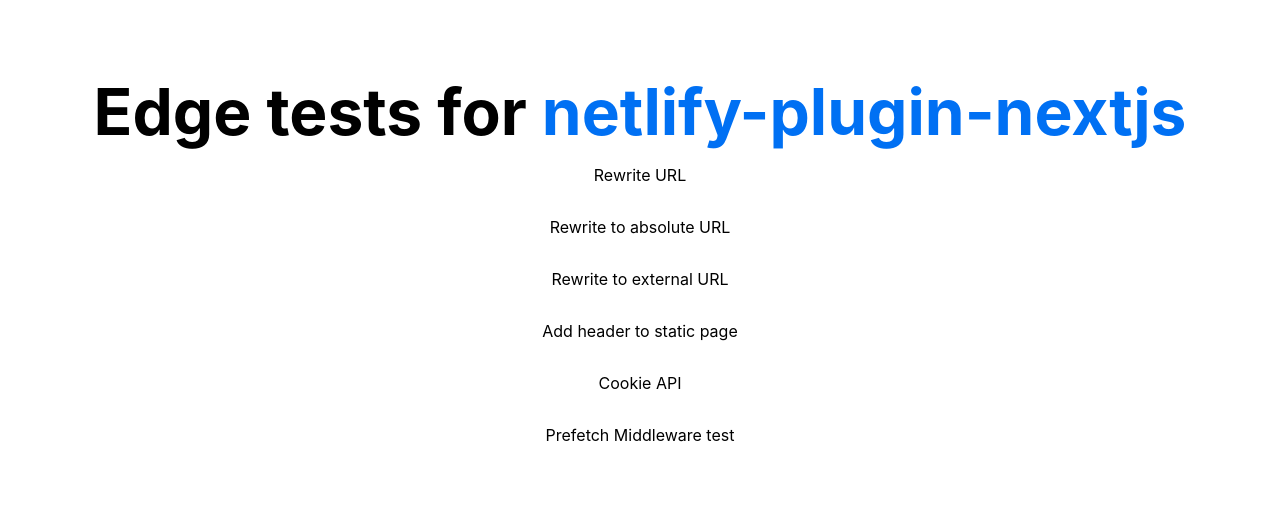
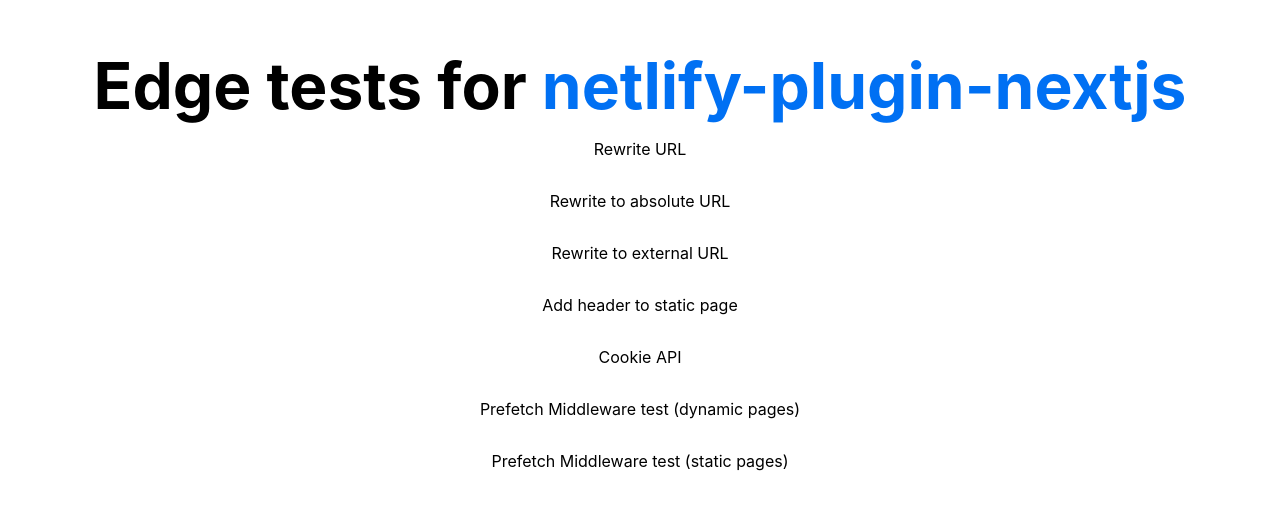
Before and after one commit to JohnGemstone/netlify-plugin-nextjs-middleware, a Next.js app: page / in a window 1280 px wide. Shown: the part 132-642 px from the top of the page. Built offline with nearby package versions, Linux system fonts and the light colour scheme.

Commit message:
Add static section to demo index

```diff
--- a/middleware.ts
+++ b/middleware.ts
@@ -57,11 +57,12 @@
     return response
   }
 
-  if (pathname.startsWith('/prefetch') && pathname !== '/prefetch-static') {
+  if (pathname.startsWith('/prefetch') && pathname !== '/prefetch') {
     console.log('pathname hit:', pathname)
+    console.log('request:', request)
     const slug = pathname.split("/")[2];
 
-    let cookiename = `ab-${slug}`
+    let cookiename = `ab-dynamic-${slug}`
     const buckets = ["original","test"]
 
     // check for cookie
@@ -96,6 +97,7 @@
 
   if (pathname.startsWith('/prefetch-static') && pathname !== '/prefetch-static') {
     console.log('pathname hit:', pathname)
+    console.log('request:', request)
     const slug = pathname.split("/")[2];
 
     let cookiename = `ab-static-${slug}`
--- a/pages/index.js
+++ b/pages/index.js
@@ -37,7 +37,10 @@
           </Link>
         </p>
         <p>
-          <Link href="/prefetch">Prefetch Middleware test</Link>
+          <Link href="/prefetch">Prefetch Middleware test (dynamic pages)</Link>
+        </p>
+        <p>
+          <Link href="/prefetch-static">Prefetch Middleware test (static pages)</Link>
         </p>
       </main>
     </div>
--- a/pages/prefetch-static/index.js
+++ b/pages/prefetch-static/index.js
@@ -5,7 +5,7 @@
 const Prefetch = () => {
   return (
     <main className={styles.main}>
-      <p>Hovering over links should prefetch "ab-static-section" cookies</p>
+      <p>Links should prefetch "ab-static-section" cookies</p>
       <div className="grid">
         <div className="card">
           <h3>
--- a/pages/prefetch/index.js
+++ b/pages/prefetch/index.js
@@ -5,7 +5,7 @@
 const Prefetch = () => {
   return (
     <main className={styles.main}>
-      <p>Hovering over links should prefetch "ab-section" cookies</p>
+      <p>Links should prefetch "ab-dynamic-section" cookies</p>
       <div className="grid">
         <div className="card">
           <h3>
```
